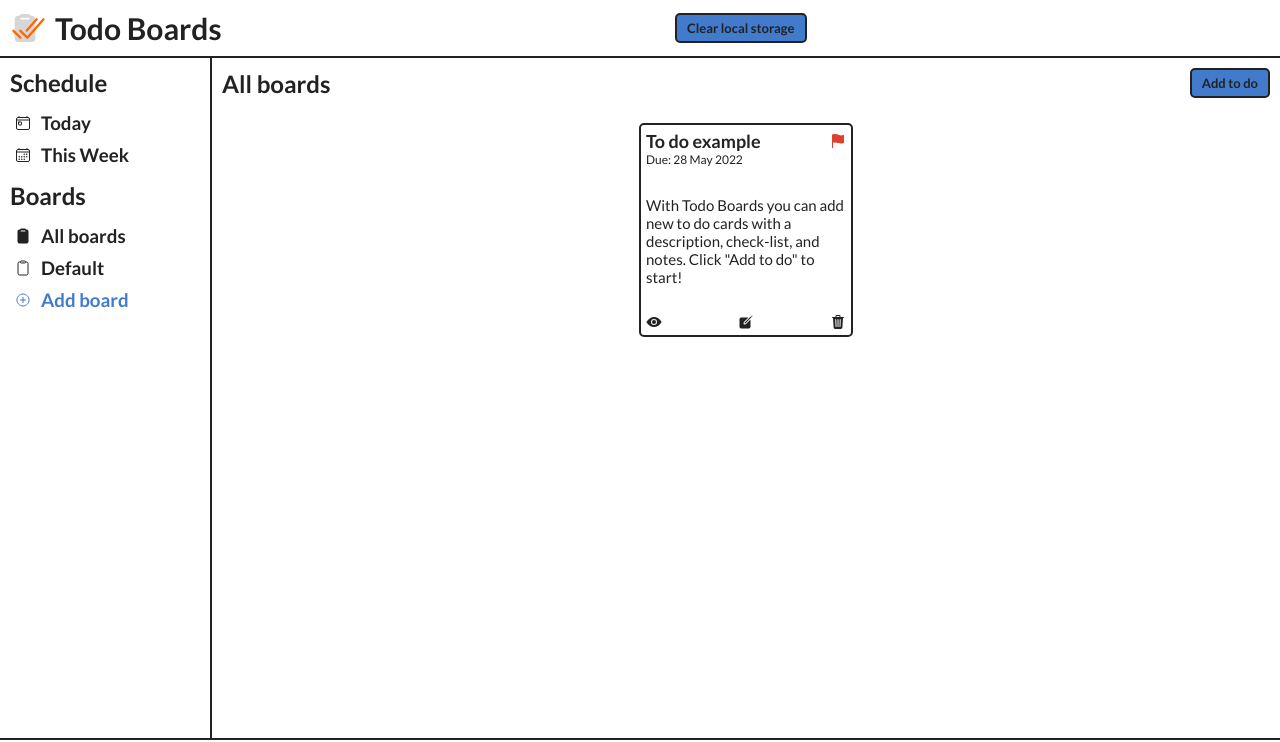
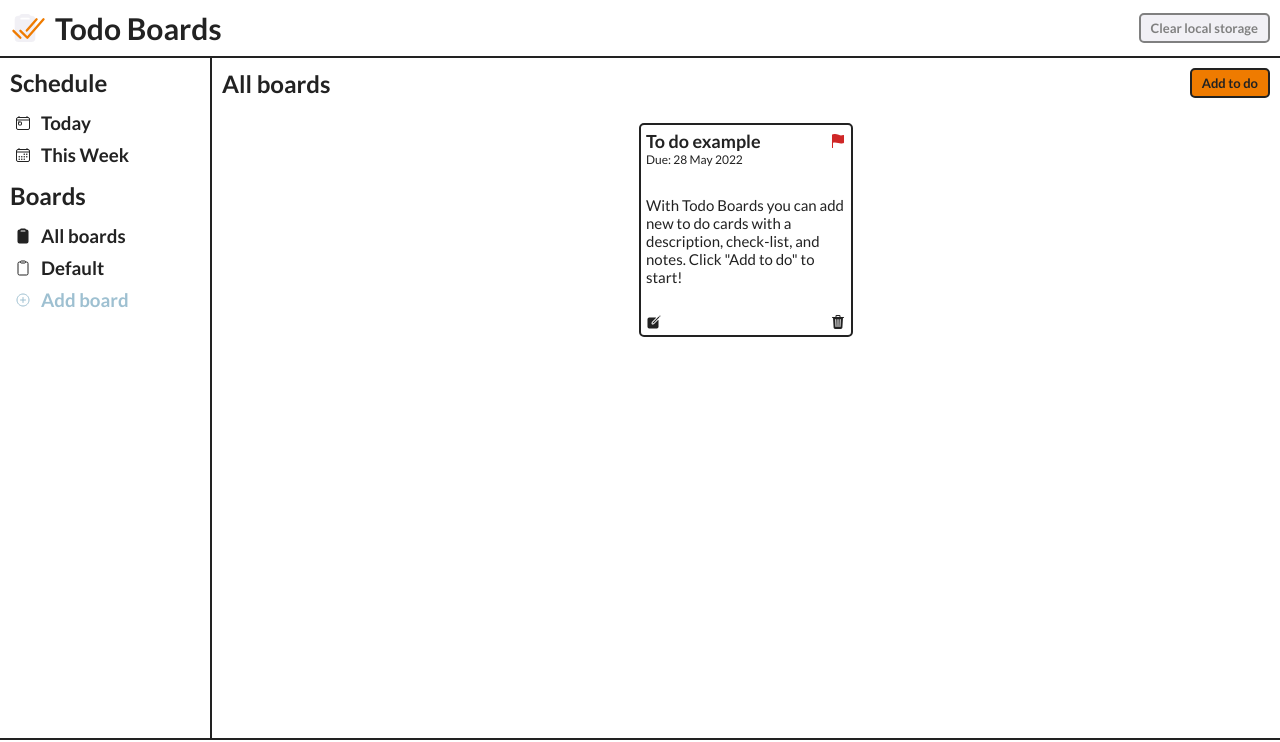
Before and after one commit to bgtti/todo-board, a website built with webpack: page dist/index.html in a window 1280 px wide. Shown: the top 742 px of the page. Built offline with nearby package versions, Linux system fonts and the light colour scheme.

Commit message:
cosmetic changes

```diff
--- a/src/index.css
+++ b/src/index.css
@@ -4,18 +4,38 @@
 	--hoverNavBtnColor: rgb(206, 206, 206);
 	--modalContainerBackgroundColor: rgba(206, 206, 206, 0.781);
 	--modalSubcontainerBackgroundColor: rgb(255, 255, 255);
-	--greenColor: #439a86;
-	--colorOrange: #ff6600;
-	--colorBlue: #427bcc;
-	--colorRed: #df3f31;
-	--colorYellow: #f1a423;
-	--colorLightGrey: rgb(214, 214, 214);;
+	--greenColor: #45b557;
+	--colorOrange: #ef7b00;
+	--colorBlue: #9ec0d1;
+	--colorRed: #cf2727;
+	--colorYellow: #f4b947;
+	--colorLightGrey: #f1f0f5;
 	--fLato: 'Lato', sans-serif;
 	--mMargin: 10px;
 	--border: 2px solid var(--borderColor);
 	--borderLight: 2px solid rgb(206, 206, 206);
 	--buttonPadding: 5px 10px;
 }
+
+/* --greenColor: #439a86;
+--colorOrange: #ff6600;
+--colorBlue: #427bcc;
+--colorRed: #df3f31;
+--colorYellow: #f1a423;
+--colorLightGrey: rgb(214, 214, 214);
+--colorBlue: #002e47;
+		--colorBlue: #4590b6;
+;
+; */
+
+/* earthy:
+--greenColor: #73775e;
+--colorOrange: #c5571d;
+--colorBlue: #96b4b7;
+--colorRed: #a11e39;
+--colorYellow: #bf9771;
+--colorLightGrey: #f5f2ef;
+ */
 * {
 	margin: 0;
 	padding: 0;
@@ -40,8 +60,9 @@ body,
 	justify-content: space-between;
 }
 .middle-div {
-	height: 100%;
+	/* height: 100%; */
 	display: flex;
+	flex-grow: 5;
 }
 .the-body {
 	margin: var(--mMargin);
@@ -69,5 +90,26 @@ body,
 	color: var(--colorRed);
 }
 .priority-level-3 {
-	color: var(--colorBlue);
+	color: var(--greenColor);
 }
+
+/* BUTTONS GENERAL */
+.btn-type-1, .btn-type-2,.btn-type-3 {
+	padding: var(--buttonPadding);
+border: var(--border);
+border-radius: 5px;
+font-weight: bold;
+font-size: 13px;
+cursor: pointer;
+}
+
+.btn-type-1{
+background-color: var(--colorLightGrey);
+/* color: white; */
+}
+.btn-type-2{
+background-color: var(--colorOrange);
+}
+.btn-type-3{
+background-color: var(--colorRed);
+}
--- a/src/index.js
+++ b/src/index.js
@@ -50,6 +50,7 @@ NavTop.clearLocalStorageBtn.addEventListener('click', () => { window.localStorag
 window.addEventListener('load', NavMobile.navMobileTrigger);
 window.addEventListener('resize', NavMobile.navMobileTrigger);
 NavTop.mobileBurger.addEventListener('click', NavMobile.navMobileControl, false);
+NavLeft.clearLocalStorageBtn.addEventListener('click', () => { window.localStorage.clear(); location.reload() }, false);
 //E.L. for nav board buttons: displaying the different boards
 NavLeft.boardsSection.addEventListener('click', BoardDisplay.boardToDisplay);
 //E.L. for nav schedule buttons: displaying the different schedules
--- a/src/module-01-nav/nav-left.js
+++ b/src/module-01-nav/nav-left.js
@@ -52,14 +52,21 @@ export const NavLeft = (function () {
 
     addNewBoardBtnSection.append(addBoardDiv);
 
+    //clear storage button (visible in mobile nav only)
+    const clearLocalStorageBtn = document.createElement('div');
+    clearLocalStorageBtn.textContent = "Clear local storage";
+    clearLocalStorageBtn.classList.add("btn-type-1");
+    clearLocalStorageBtn.classList.add("clr-storage-btn-mobile");
+
     //adding stuff to left nav:
-    leftNavBar.append(scheduleSectionTitle, scheduleSection, boardsSectionTitle, boardsSection, addNewBoardBtnSection)
+    leftNavBar.append(scheduleSectionTitle, scheduleSection, boardsSectionTitle, boardsSection, addNewBoardBtnSection, clearLocalStorageBtn)
 
     return {
         leftNavBar, //used in index.js to display nav and in nav-mobile.js to manage mobile navigation
         addBoardDiv, //used in index.js for event listener add new board modal
         boardsSection, // used in boards.js function to append board names
         scheduleDiv1, //used in index.js for E.L. display schedule 'today'
-        scheduleDiv2 //used in index.js for E.L. display schedule 'week'
+        scheduleDiv2, //used in index.js for E.L. display schedule 'week'
+        clearLocalStorageBtn // used in index.js for E.L. to clear storage
     }
 })()
--- a/src/module-01-nav/nav-top.js
+++ b/src/module-01-nav/nav-top.js
@@ -24,7 +24,8 @@ export const NavTop = (function () {
 
     const clearLocalStorageBtn = document.createElement('div');
     clearLocalStorageBtn.textContent = "Clear local storage";
-    clearLocalStorageBtn.classList.add("board-content-option-buttons"); //CHANGE
+    clearLocalStorageBtn.classList.add("btn-type-1");
+    clearLocalStorageBtn.classList.add("clr-storage-btn-top");
 
     const topNavLeft = document.createElement('div');
     topNavLeft.classList.add('nav-top-left');
@@ -33,7 +34,7 @@ export const NavTop = (function () {
     mobileBurger.classList.add('nav-icon-burger');
     topNavLeft.append(mobileBurger);
 
-    topNavbar.append(topNavRight, clearLocalStorageBtn, topNavLeft);
+    topNavbar.append(topNavRight, topNavLeft, clearLocalStorageBtn);
 
     return {
         topNavbar, //used in index.js to display nav
--- a/src/module-01-nav/nav.css
+++ b/src/module-01-nav/nav.css
@@ -1,13 +1,3 @@
-/* :root {
-	--fontColor: rgb(34, 34, 34);
-	--borderColor: rgb(34, 34, 34);
-	--hoverNavBtnColor: rgb(206, 206, 206);
-	--greenColor: #439a86;
-	--fLato: 'Lato', sans-serif;
-	--mMargin: 10px;
-	--border: 2px solid var(--borderColor);
-} */
-
 /* TOP NAV */
 .nav-top-bar {
 	display: flex;
@@ -15,15 +5,12 @@
 	justify-content: space-between;
 	padding: var(--mMargin);
 	border-bottom: var(--border);
-
 }
 .nav-top-right{
 	display: flex;
 	align-items: center;
 }
 .nav-top-right div {
-
-	/* border: 1px solid rgb(226, 226, 226); */
 	width: 45px;
 	height: 30px;
 }
@@ -63,6 +50,19 @@
 		display: none;
 	}
 }
+.clr-storage-btn-top{
+	border-color: grey;
+	color: grey;
+}
+.clr-storage-btn-top:hover{
+	border-color: var(--border);
+	color: var(--fontColor);
+}
+@media screen and (max-width: 800px) {
+	.clr-storage-btn-top {
+		display: none;
+	}
+}
 
 /* LEFT NAV */
 .nav-left-bar {
@@ -76,6 +76,13 @@
 }
 .nav-left-bar h2 {
 	margin: var(--mMargin) 0;
+}
+
+@media screen and (max-width: 800px) {
+	.nav-left-bar {
+		background-color: white;
+		z-index: 100;
+	}
 }
 /* nav btns */
 .nav-left-button {
@@ -96,6 +103,21 @@
 .nav-add-board-button ion-icon,
 .nav-add-board-button h3 {
 	color: var(--colorBlue);
+}
+
+.clr-storage-btn-mobile{
+	display: flex;
+	align-items: center;
+	justify-content: center;
+	margin-top: var(--mMargin);
+	border-color: grey;
+	color: grey;
+}
+
+@media screen and (min-width: 800px) {
+	.clr-storage-btn-mobile {
+		display: none;
+	}
 }
 
 /* MOBILE NAV */
--- a/src/module-04-boards/boards-page-display.js
+++ b/src/module-04-boards/boards-page-display.js
@@ -7,25 +7,21 @@ let BoardPage = (function () {
     topSection.classList.add('board-content-section-header');
 
     let boardName = document.createElement('h2')
-    // boardName.textContent = "My Board"; //placeholder
 
     let mainBtnsContainer = document.createElement('div');
     mainBtnsContainer.classList.add('board-content-main-btns-container')
 
     let addToDoBtn = document.createElement('div');
     addToDoBtn.textContent = "Add to do";
-    addToDoBtn.classList.add("board-content-option-buttons");
-    addToDoBtn.classList.add("board-content-option-buttons-add");
+    addToDoBtn.classList.add("btn-type-2");
 
     let editBoardBtn = document.createElement('div');
     editBoardBtn.textContent = "Edit board";
-    editBoardBtn.classList.add("board-content-option-buttons");
-    editBoardBtn.classList.add("board-content-option-buttons-edit");
+    editBoardBtn.classList.add("btn-type-1");
 
     let deleteBoardBtn = document.createElement('div');
     deleteBoardBtn.textContent = "Delete board";
-    deleteBoardBtn.classList.add("board-content-option-buttons");
-    deleteBoardBtn.classList.add("board-content-option-buttons-delete");
+    deleteBoardBtn.classList.add("btn-type-1");
 
     mainBtnsContainer.append(addToDoBtn, editBoardBtn, deleteBoardBtn);
 
--- a/src/module-04-boards/boardsContent.css
+++ b/src/module-04-boards/boardsContent.css
@@ -11,21 +11,6 @@
 	display: flex;
 	gap: var(--mMargin);
 }
-.board-content-option-buttons {
-	/* margin: var(--mMargin);
-	margin-top: var(--mMargin); */
-	padding: var(--buttonPadding);
-	background-color: var(--colorBlue);
-	border: var(--border);
-	border-radius: 5px;
-	font-weight: bold;
-	font-size: 13px;
-	cursor: pointer;
-}
-.board-content-option-buttons-edit, .board-content-option-buttons-delete{
-	background-color: var(--colorLightGrey);
-}
-
 
 /* TO DO CARD */
 .todo-cards-container{
@@ -34,10 +19,6 @@
 	grid-auto-rows: 215px;
 	gap: 15px;
 }
-/* .todo-cards-container > * {
-
-} */
-
 
 .to-do-card {
 	width: 200px;
--- a/src/module-05-todos/todo-card-display.js
+++ b/src/module-05-todos/todo-card-display.js
@@ -33,15 +33,15 @@ export let ToDoCard = (function () {
 
         let iconsContainer = document.createElement('div');
         iconsContainer.classList.add('to-do-icons-container')
-        let viewIcon = document.createElement('ion-icon');
-        viewIcon.setAttribute('name', 'eye');
+        // let viewIcon = document.createElement('ion-icon');
+        // viewIcon.setAttribute('name', 'eye');
         let editIcon = document.createElement('ion-icon');
         editIcon.setAttribute('name', 'create');
         editIcon.setAttribute('data-edit-todo', `${tdId}`);//value needed
         let deleteIcon = document.createElement('ion-icon');
         deleteIcon.setAttribute('name', 'trash');
         deleteIcon.setAttribute('data-delete-todo', `${tdId}`);//value needed
-        iconsContainer.append(viewIcon, editIcon, deleteIcon);
+        iconsContainer.append(editIcon, deleteIcon);
 
         cardDisplay.append(wrapTitleAndDue, theDescription, iconsContainer);
         targetDiv.append(cardDisplay);
```
Also changed, not shown: README.md, dist/main.js.
